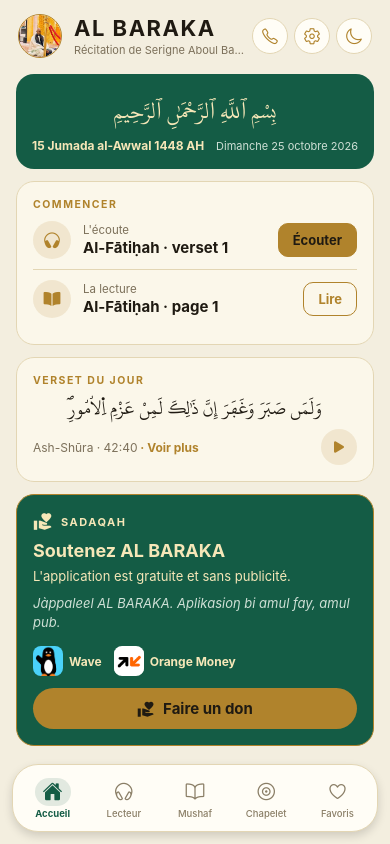
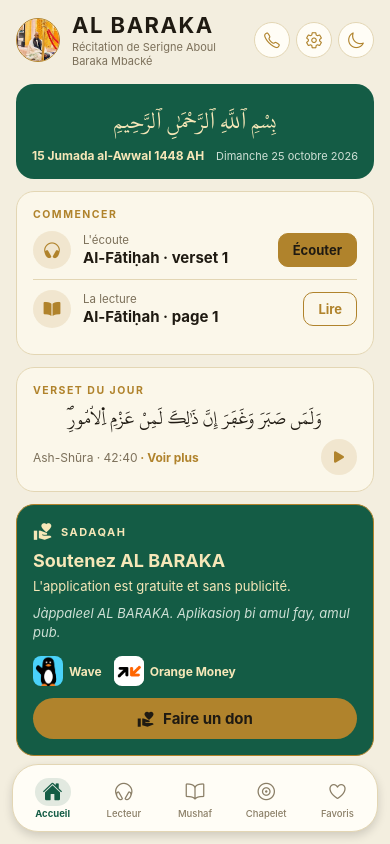
Before and after one commit to bara-samb/al-baraka, a React Native app in the folder frontend/: screen /HomeTab in a window 390 px wide. Built offline with nearby package versions, Linux system fonts and the light colour scheme; no server answers.

Commit message:
fix(ui): improve responsive layout and safe area handling on Android (Samsung)

```diff
--- a/frontend/App.tsx
+++ b/frontend/App.tsx
@@ -3,6 +3,7 @@
 import { StatusBar } from 'expo-status-bar';
 import { useFonts } from 'expo-font';
 import { View, ActivityIndicator } from 'react-native';
+import { SafeAreaProvider } from 'react-native-safe-area-context';
 import { ensureOfflineTranslation } from './src/services/quranService';
 
 export default function App() {
@@ -29,9 +30,9 @@
   }
 
   return (
-    <>
+    <SafeAreaProvider>
       <StatusBar style="light" />
       <AppNavigator />
-    </>
+    </SafeAreaProvider>
   );
 }
--- a/frontend/src/navigation/BottomTabNavigator.tsx
+++ b/frontend/src/navigation/BottomTabNavigator.tsx
@@ -1,6 +1,7 @@
 import React, { useEffect, useRef, useState } from 'react';
 import { View, Text, TouchableOpacity, StyleSheet, Platform, Animated } from 'react-native';
 import { createBottomTabNavigator, BottomTabBarProps } from '@react-navigation/bottom-tabs';
+import { useSafeAreaInsets } from 'react-native-safe-area-context';
 import { Ionicons, MaterialCommunityIcons } from '@expo/vector-icons';
 import { MainTabParamList } from './types';
 import { useTheme } from '../context/ThemeContext';
@@ -16,6 +17,11 @@
 // Custom Bottom Tab Bar Floating Design Elevé (Surelevé en bas)
 const CustomBottomTabBar: React.FC<BottomTabBarProps> = ({ state, descriptors, navigation }) => {
   const { colors } = useTheme();
+  const insets = useSafeAreaInsets();
+  // Sur les téléphones Android (Samsung, etc.) avec barre de navigation à 3 boutons,
+  // insets.bottom vaut ~48px. On place la barre au-dessus pour ne jamais chevaucher les boutons système.
+  const bottomOffset = Math.max(12, insets.bottom + 8);
+
   // Lecture plein écran du Mushaf : la barre glisse hors de l'écran.
   const [hidden, setHidden] = useState(false);
   const hideAnim = useRef(new Animated.Value(0)).current;
@@ -33,8 +39,9 @@
           {
             backgroundColor: colors.tabBarBg,
             borderColor: colors.tabBarBorder,
+            bottom: bottomOffset,
             opacity: hideAnim.interpolate({ inputRange: [0, 1], outputRange: [1, 0] }),
-            transform: [{ translateY: hideAnim.interpolate({ inputRange: [0, 1], outputRange: [0, 100] }) }],
+            transform: [{ translateY: hideAnim.interpolate({ inputRange: [0, 1], outputRange: [0, 150] }) }],
           },
         ]}
       >
@@ -110,6 +117,7 @@
                   { color: isFocused ? colors.tabActive : colors.tabInactive, fontWeight: isFocused ? 'bold' : '500' },
                 ]}
                 numberOfLines={1}
+                maxFontSizeMultiplier={1.15}
               >
                 {label}
               </Text>
@@ -144,7 +152,6 @@
 const styles = StyleSheet.create({
   tabBarContainer: {
     position: 'absolute',
-    bottom: 12, // Rehaussé légèrement par rapport au bas de l'écran
     left: 12,
     right: 12,
     height: 68,
--- a/frontend/src/screens/AudioPlayerScreen.tsx
+++ b/frontend/src/screens/AudioPlayerScreen.tsx
@@ -5,12 +5,11 @@
   FlatList,
   TouchableOpacity,
   StyleSheet,
-  SafeAreaView,
   StatusBar,
   ActivityIndicator,
   Image,
-  TextInput,
-} from 'react-native';
+  TextInput} from 'react-native';
+import { SafeAreaView } from 'react-native-safe-area-context';
 import { Ionicons } from '@expo/vector-icons';
 import { useTheme } from '../context/ThemeContext';
 import { getSurahList } from '../services/quranService';
@@ -222,7 +221,7 @@
   };
 
   return (
-    <SafeAreaView style={[styles.container, { backgroundColor: colors.bgPrimary }]}>
+    <SafeAreaView style={[styles.container, { backgroundColor: colors.bgPrimary }]} edges={['top', 'left', 'right']}>
       <StatusBar barStyle={isDark ? 'light-content' : 'dark-content'} backgroundColor={colors.bgPrimary} />
 
       {/* Header */}
--- a/frontend/src/screens/FavoritesScreen.tsx
+++ b/frontend/src/screens/FavoritesScreen.tsx
@@ -1,5 +1,6 @@
 import React, { useState, useEffect, useRef } from 'react';
-import { View, Text, FlatList, TouchableOpacity, StyleSheet, SafeAreaView } from 'react-native';
+import { View, Text, FlatList, TouchableOpacity, StyleSheet} from 'react-native';
+import { SafeAreaView } from 'react-native-safe-area-context';
 import { Ionicons } from '@expo/vector-icons';
 import { useTheme } from '../context/ThemeContext';
 import {
@@ -107,7 +108,7 @@
   };
 
   return (
-    <SafeAreaView style={[styles.container, { backgroundColor: colors.bgPrimary }]}>
+    <SafeAreaView style={[styles.container, { backgroundColor: colors.bgPrimary }]} edges={['top', 'left', 'right']}>
       <View style={[styles.header, { borderBottomColor: colors.border }]}>
         <Text style={[styles.title, { color: colors.textPrimary }]}>Mes favoris</Text>
         <Text style={[styles.subtitle, { color: colors.textSecondary }]}>
--- a/frontend/src/screens/HomeScreen.tsx
+++ b/frontend/src/screens/HomeScreen.tsx
@@ -4,11 +4,12 @@
   Text,
   ScrollView,
   StyleSheet,
-  SafeAreaView,
   StatusBar,
   TouchableOpacity,
   Image,
+  Platform,
 } from 'react-native';
+import { SafeAreaView } from 'react-native-safe-area-context';
 import { Ionicons, MaterialCommunityIcons } from '@expo/vector-icons';
 import { useTheme } from '../context/ThemeContext';
 import {
@@ -97,7 +98,7 @@
   };
 
   return (
-    <SafeAreaView style={[styles.container, { backgroundColor: colors.bgPrimary }]}>
+    <SafeAreaView style={[styles.container, { backgroundColor: colors.bgPrimary }]} edges={['top', 'left', 'right']}>
       <StatusBar barStyle={isDark ? 'light-content' : 'dark-content'} backgroundColor={colors.bgPrimary} />
 
       {/* Barre de titre */}
@@ -107,9 +108,11 @@
           style={[styles.photo, { borderColor: colors.gold }]}
           accessibilityLabel="Serigne Aboul Baraka Mbacké"
         />
-        <View style={{ flex: 1 }}>
-          <Text style={[styles.title, { color: colors.textPrimary }]}>AL BARAKA</Text>
-          <Text style={[styles.subtitle, { color: colors.textSecondary }]} numberOfLines={1}>
+        <View style={{ flex: 1, paddingRight: 4 }}>
+          <Text style={[styles.title, { color: colors.textPrimary }]} numberOfLines={1} maxFontSizeMultiplier={1.2}>
+            AL BARAKA
+          </Text>
+          <Text style={[styles.subtitle, { color: colors.textSecondary }]} numberOfLines={2} maxFontSizeMultiplier={1.2}>
             Récitation de Serigne Aboul Baraka Mbacké
           </Text>
         </View>
@@ -255,8 +258,8 @@
     flex: 1,
   },
   topBar: {
-    paddingHorizontal: 18,
-    paddingTop: 14,
+    paddingHorizontal: 16,
+    paddingTop: Platform.OS === 'android' ? 8 : 12,
     paddingBottom: 10,
     flexDirection: 'row',
     alignItems: 'center',
@@ -277,6 +280,7 @@
   subtitle: {
     fontSize: 11,
     marginTop: 2,
+    lineHeight: 14,
   },
   iconTopBtn: {
     width: 36,
@@ -289,7 +293,7 @@
   scrollContent: {
     paddingHorizontal: 16,
     paddingTop: 6,
-    paddingBottom: 120,
+    paddingBottom: 160,
     gap: 12,
   },
   dateCard: {
@@ -310,6 +314,8 @@
     alignItems: 'center',
     width: '100%',
     marginTop: 6,
+    flexWrap: 'wrap',
+    gap: 4,
   },
   hijriText: {
     fontSize: 12,
--- a/frontend/src/screens/MushafScreen.tsx
+++ b/frontend/src/screens/MushafScreen.tsx
@@ -5,7 +5,6 @@
   FlatList,
   TouchableOpacity,
   StyleSheet,
-  SafeAreaView,
   StatusBar,
   Animated,
   Modal,
@@ -15,8 +14,8 @@
   NativeSyntheticEvent,
   useWindowDimensions,
   Image,
-  Platform,
-} from 'react-native';
+  Platform} from 'react-native';
+import { SafeAreaView } from 'react-native-safe-area-context';
 import { useIsFocused } from '@react-navigation/native';
 import { Ionicons } from '@expo/vector-icons';
 import * as Clipboard from 'expo-clipboard';
@@ -475,7 +474,7 @@
   const reciting = playbackSurah !== null && recitedAyah !== null;
 
   return (
-    <SafeAreaView style={[styles.container, { backgroundColor: p.screen }]}>
+    <SafeAreaView style={[styles.container, { backgroundColor: p.screen }]} edges={['top', 'left', 'right']}>
       <StatusBar barStyle={isDark ? 'light-content' : 'dark-content'} backgroundColor={p.screen} />
 
       <View style={styles.pagesArea} onLayout={(e) => setPageHeight(e.nativeEvent.layout.height)}>
--- a/frontend/src/screens/SearchScreen.tsx
+++ b/frontend/src/screens/SearchScreen.tsx
@@ -7,9 +7,8 @@
   FlatList,
   ActivityIndicator,
   StyleSheet,
-  SafeAreaView,
-  StatusBar,
-} from 'react-native';
+  StatusBar} from 'react-native';
+import { SafeAreaView } from 'react-native-safe-area-context';
 import { Ionicons } from '@expo/vector-icons';
 import { useTheme } from '../context/ThemeContext';
 import { searchQuranOccurrences } from '../services/quranService';
@@ -72,7 +71,7 @@
   );
 
   return (
-    <SafeAreaView style={[styles.container, { backgroundColor: colors.bgPrimary }]}>
+    <SafeAreaView style={[styles.container, { backgroundColor: colors.bgPrimary }]} edges={['top', 'left', 'right']}>
       <StatusBar barStyle={isDark ? 'light-content' : 'dark-content'} backgroundColor={colors.bgPrimary} />
 
       {/* Header */}
--- a/frontend/src/screens/SurahScreen.tsx
+++ b/frontend/src/screens/SurahScreen.tsx
@@ -5,9 +5,8 @@
   FlatList,
   ActivityIndicator,
   TouchableOpacity,
-  StyleSheet,
-  SafeAreaView,
-} from 'react-native';
+  StyleSheet} from 'react-native';
+import { SafeAreaView } from 'react-native-safe-area-context';
 import { showAlert } from '../services/dialog';
 import { Ionicons } from '@expo/vector-icons';
 import { useTheme } from '../context/ThemeContext';
@@ -256,7 +255,7 @@
   );
 
   return (
-    <SafeAreaView style={[styles.container, { backgroundColor: colors.bgPrimary }]}>
+    <SafeAreaView style={[styles.container, { backgroundColor: colors.bgPrimary }]} edges={['top', 'left', 'right']}>
       <View style={[styles.topBar, { backgroundColor: colors.bgSecondary, borderBottomColor: colors.border }]}>
         <View style={styles.topRow}>
           <TouchableOpacity
--- a/frontend/src/screens/TasbihScreen.tsx
+++ b/frontend/src/screens/TasbihScreen.tsx
@@ -4,12 +4,11 @@
   Text,
   TouchableOpacity,
   StyleSheet,
-  SafeAreaView,
   ScrollView,
   Vibration,
   Platform,
-  useWindowDimensions,
-} from 'react-native';
+  useWindowDimensions} from 'react-native';
+import { SafeAreaView } from 'react-native-safe-area-context';
 import { showAlert } from '../services/dialog';
 import { Ionicons } from '@expo/vector-icons';
 import * as Haptics from 'expo-haptics';
@@ -88,7 +87,7 @@
   const beads = Array.from({ length: 12 }, (_, i) => i);
 
   return (
-    <SafeAreaView style={[styles.container, { backgroundColor: colors.bgPrimary }]}>
+    <SafeAreaView style={[styles.container, { backgroundColor: colors.bgPrimary }]} edges={['top', 'left', 'right']}>
       <ScrollView contentContainerStyle={styles.scrollContent}>
         {/* En-tête avec basculement de Thème */}
         <View style={[styles.header, { borderBottomColor: colors.border }]}>
--- a/frontend/src/screens/VerseScreen.tsx
+++ b/frontend/src/screens/VerseScreen.tsx
@@ -1,5 +1,6 @@
 import React, { useEffect, useState } from 'react';
-import { View, Text, ScrollView, StyleSheet, SafeAreaView, TouchableOpacity, ActivityIndicator } from 'react-native';
+import { View, Text, ScrollView, StyleSheet, TouchableOpacity, ActivityIndicator } from 'react-native';
+import { SafeAreaView } from 'react-native-safe-area-context';
 import { Ionicons } from '@expo/vector-icons';
 import { useTheme } from '../context/ThemeContext';
 import { VerseScreenProps } from '../navigation/types';
@@ -42,7 +43,7 @@
   if (!verse) return null;
 
   return (
-    <SafeAreaView style={[styles.container, { backgroundColor: colors.bgPrimary }]}>
+    <SafeAreaView style={[styles.container, { backgroundColor: colors.bgPrimary }]} edges={['top', 'left', 'right']}>
       <View style={styles.header}>
         <TouchableOpacity
           accessibilityLabel="Retour"
```
